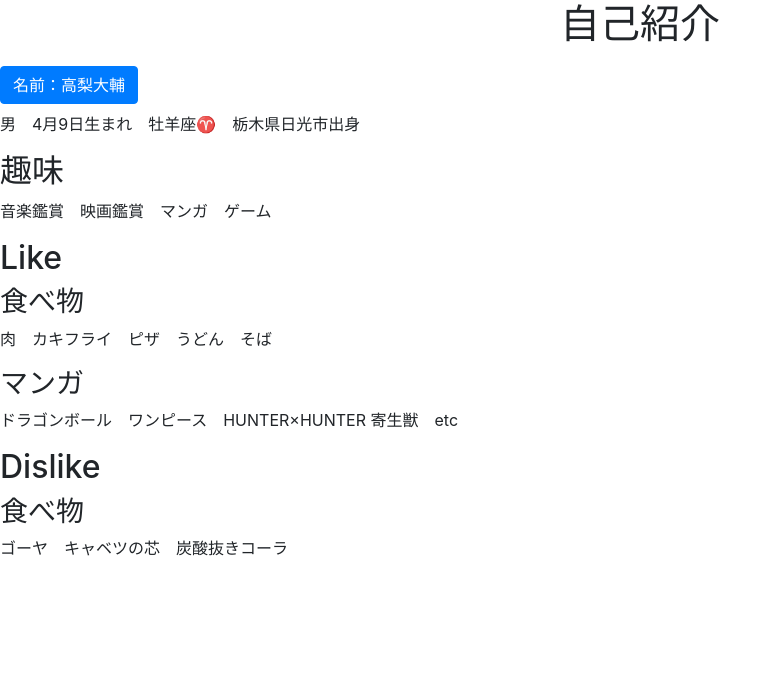
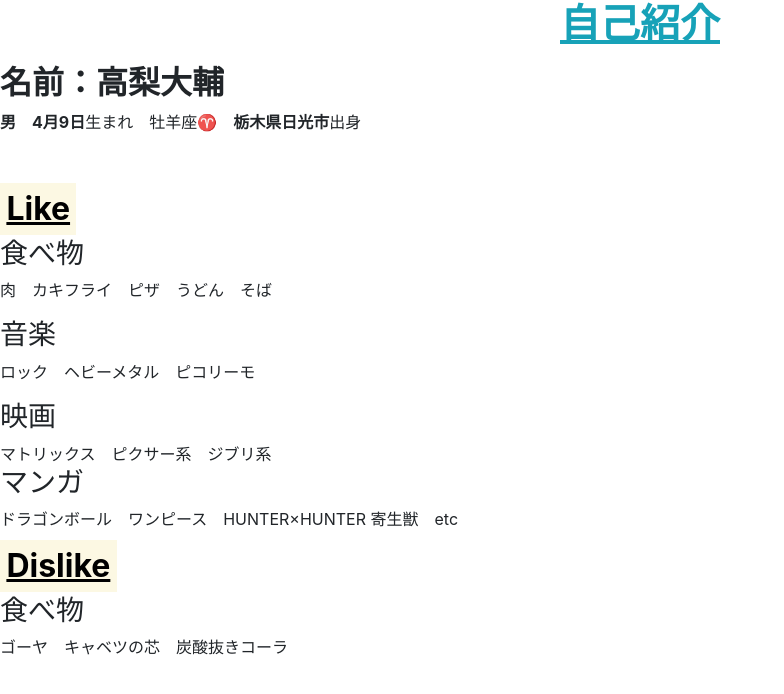
Before and after one commit to Guppy040/Guppy040.github.io, a plain HTML site: page 190508/index.html in a window 1280 px wide. Shown: the whole page, without its empty margins (0-784 px from the left). Drawn offline with nearby package versions, Linux system fonts and the light colour scheme.

Commit message:
bootstrap作成

```diff
--- a/190508/index.html
+++ b/190508/index.html
@@ -7,17 +7,20 @@
 
 </head>
 <body>
-<h1><p class="text-center"> 自己紹介</p></h1>
-<h2><strong><div class="btn btn-primary">名前：高梨大輔</div></strong></h2>
-<p>男　4月9日生まれ　牡羊座♈　栃木県日光市出身　</p>
-<h2>趣味</h2>
-<p>音楽鑑賞　映画鑑賞　マンガ　ゲーム　</p>
-<h2>Like</h2>
+<h1><t class="text-info"><p class="text-center"><strong><u>自己紹介</u></strong> </p></t></h1>
+<h2><strong>名前：高梨大輔</strong></h2>
+<p><strong>男</strong>　<strong>4月9日</strong>生まれ　牡羊座<strong>♈</strong>　<strong>栃木県日光市</strong>出身　</p>
+<p>&nbsp;</p>
+<h2><mark><strong><u>Like</u></strong></mark></h2>
 <h3>食べ物</h3>
 <p>肉　カキフライ　ピザ　うどん　そば</p>
+<h3>音楽</h3>
+<p>ロック　ヘビーメタル　ピコリーモ</p>
+<h3>映画</h3>
+マトリックス　ピクサー系　ジブリ系
 <h3>マンガ</h3>
-<p>ドラゴンボール　ワンピース　HUNTER×HUNTER  寄生獣　etc</p>
-<h2>Dislike</h2>
+<p>ドラゴンボール　ワンピース　HUNTER×HUNTER   寄生獣　etc</p>
+<h2><mark><strong><u>Dislike</u></strong></mark></h2>
 <h3>食べ物</h3>
 <p>ゴーヤ　キャベツの芯　炭酸抜きコーラ</p>
 
```
